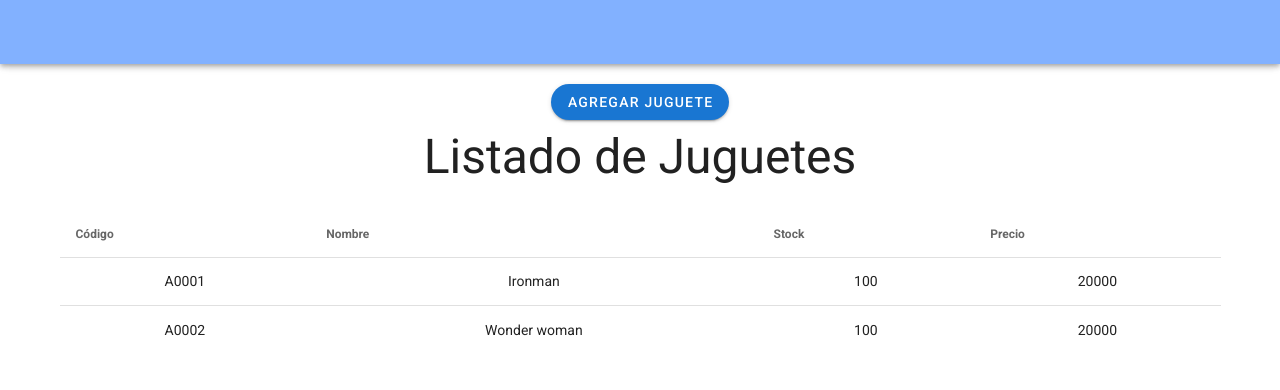
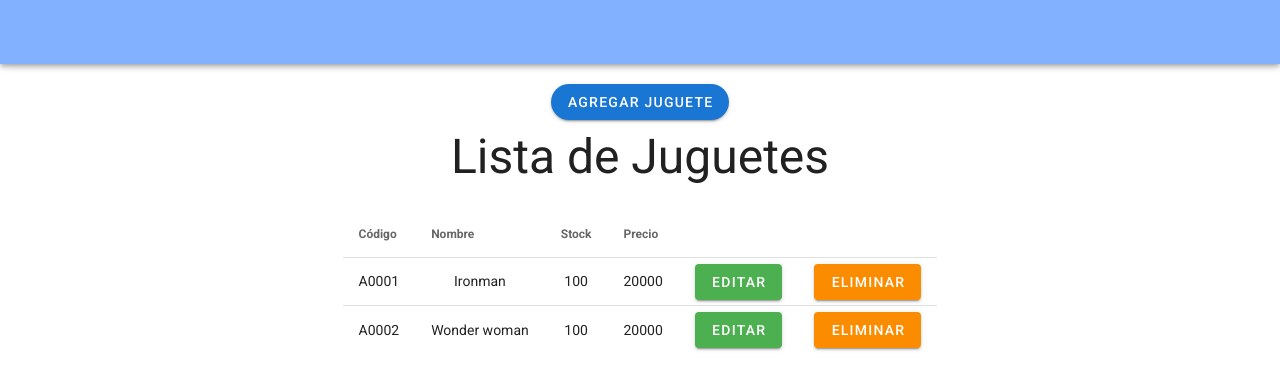
Before and after one commit to elisedzambranoM/Otto-klaus, a Vue app: page /list in a window 1280 px wide. Shown: the top 390 px of the page. Built offline with nearby package versions, Linux system fonts and the light colour scheme; no server answers.

Commit message:
se agrego un alert, botones editar, eliminar

```diff
--- a/src/components/tableToys.vue
+++ b/src/components/tableToys.vue
@@ -3,11 +3,11 @@
     <v-row class="text-center">
       <v-col class="mb-4">
         <h1 class="display-2 mb-3">
-          Listado de Juguetes
+          Lista de Juguetes
         </h1>
       </v-col>
     </v-row>
-    <v-simple-table>
+    <v-simple-table class="d-flex justify-center">
       <thead>
         <tr>
           <th class="text-left">
@@ -22,6 +22,8 @@
           <th class="text-left">
             Precio
           </th>
+          <th></th>
+          <th></th>
         </tr>
       </thead>
       <tbody>
@@ -30,6 +32,16 @@
           <td>{{ item.nombre }}</td>
           <td>{{ item.stock }}</td>
           <td>{{ item.precio }}</td>
+          <td>
+            <v-btn color="success">
+              Editar
+            </v-btn>
+          </td>
+          <td>
+            <v-btn color="warning">
+              Eliminar
+            </v-btn>
+          </td>
         </tr>
       </tbody>
     </v-simple-table>
@@ -40,8 +52,8 @@
 export default {
   name: "table",
 
-  data (){
-    return{
+  data() {
+    return {
       toysItems: [
         {
           codigo: "A0001",
@@ -55,10 +67,9 @@ export default {
           stock: 100,
           precio: 20000,
         },
-
-      ]
-    }
-  }
+      ],
+    };
+  },
 };
 </script>
 
--- a/src/views/newToy.vue
+++ b/src/views/newToy.vue
@@ -1,6 +1,6 @@
 <template>
-    <v-container >
-  <v-form >
+  <v-container>
+    <v-form>
       <v-row class="text-center">
         <v-col class="mb-4">
           <h1 class="display-2 mb-3">
@@ -14,27 +14,66 @@
           <v-text-field label="Nombre del Producto"></v-text-field>
           <v-text-field label="Stock"></v-text-field>
           <v-text-field label="Precio"></v-text-field>
-          <v-btn @click.prevent="goToCreate" rounded color="primary" dark>
-            Agregar Juguete
-          </v-btn>
-          <v-btn @click.prevent="goToListPage" rounded color="error" dar class="ml-10">
-            Regresar a la Lista
-          </v-btn>
+          <v-row justify="center">
+            <v-dialog v-model="dialog" persistent max-width="290">
+              <template v-slot:activator="{ on, attrs }">
+                <v-btn rounded color="primary" dark v-bind="attrs" v-on="on">
+                  Agregar Juguetes
+                </v-btn>
+                <v-btn
+                  @click.prevent="goToListPage"
+                  rounded
+                  color="error"
+                  dar
+                  class="ml-10"
+                >
+                  Regresar a la Lista
+                </v-btn>
+              </template>
+              <v-card>
+                <v-card-title class="headline">
+                 CONFIRMACIÓN
+                </v-card-title>
+                <v-card-text
+                  >¿Desea agregar un nuevo juguete</v-card-text
+                >
+                <v-card-actions>
+                  <v-spacer></v-spacer>
+                  <v-btn color="green darken-1" text @click="saveToys">
+                    Aceptar
+                  </v-btn>
+                  <v-btn color="green darken-1" text @click="dialog = false">
+                    Cancelar
+                  </v-btn>
+                </v-card-actions>
+              </v-card>
+            </v-dialog>
+          </v-row>
         </v-col>
       </v-row>
-  </v-form>
-    </v-container>
+    </v-form>
+  </v-container>
 </template>
 
 <script>
 export default {
   name: "newToy",
 
-  methods:{
-    goToListPage (){
-      this.$router.push("/list")
+  data() {
+    return {
+      dialog: false,
+    };
+  },
+
+  methods: {
+    goToListPage() {
+      this.$router.push("/list");
+    },
+    saveToys(){
+        console.log("aqui conectar con api")
+        this.$router.push("/list");
     }
-  }
+  },
 };
 </script>
 
```
Lines whose indentation alone changed are shown as unchanged.
